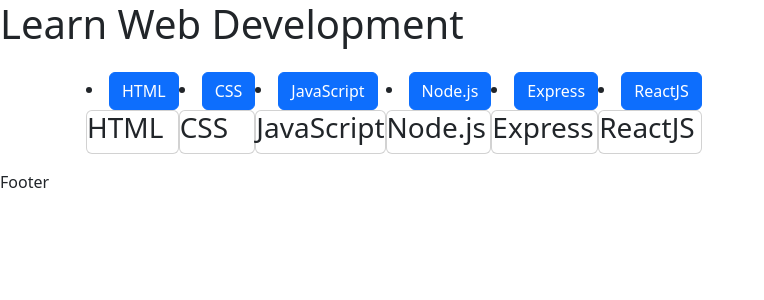
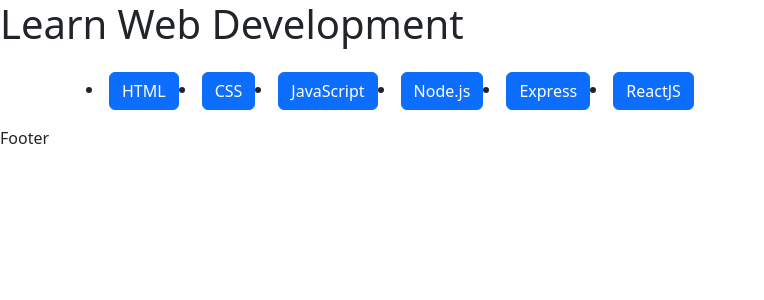
Before and after one commit to MicheleTodeschini/react-use-state, a React (Vite) app: page / in a window 1280 px wide. Shown: the top 300 px of the page, without its empty margins (0-764 px from the left). Built offline with nearby package versions, Linux system fonts and the light colour scheme.

Commit message:
moved title in the show more part so it disappear

```diff
--- a/src/components/Main.jsx
+++ b/src/components/Main.jsx
@@ -50,10 +50,10 @@
             languages.map((item) => (
                  <li className="nav-item" key={item.id} >
                  <button onClick={handleMoreClick} className="btn btn-primary" aria-current="page" href="#">{item.title}</button>
-                 <div className="card">
-                 <h3>{item.title}</h3>
-                  {showMore && <p>{item.description}</p>}
-                 </div>
+
+                  {showMore && <div className="card">
+                 <h3>{item.title}</h3><p>{item.description}</p> </div>}
+
                 </li>
             ))
         }
```
